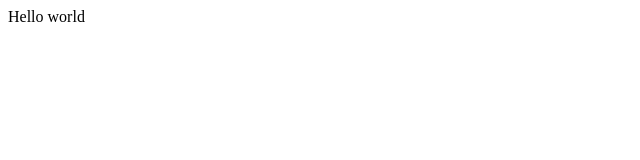
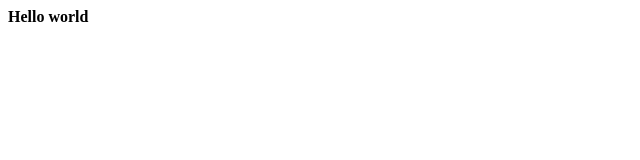
Before and after one commit to Muhammad7099/html, a plain HTML site: page index.html in a window 1280 px wide. Shown: the full height of the page, 0-640 px from the left. Drawn offline with Linux system fonts and the light colour scheme.

Commit message:
изменил HTML doc

```diff
--- a/index.html
+++ b/index.html
@@ -8,6 +8,6 @@
 <main>
 
 </main>
-Hello world
+<b>Hello world</b>
 </body>
 </html>
```
